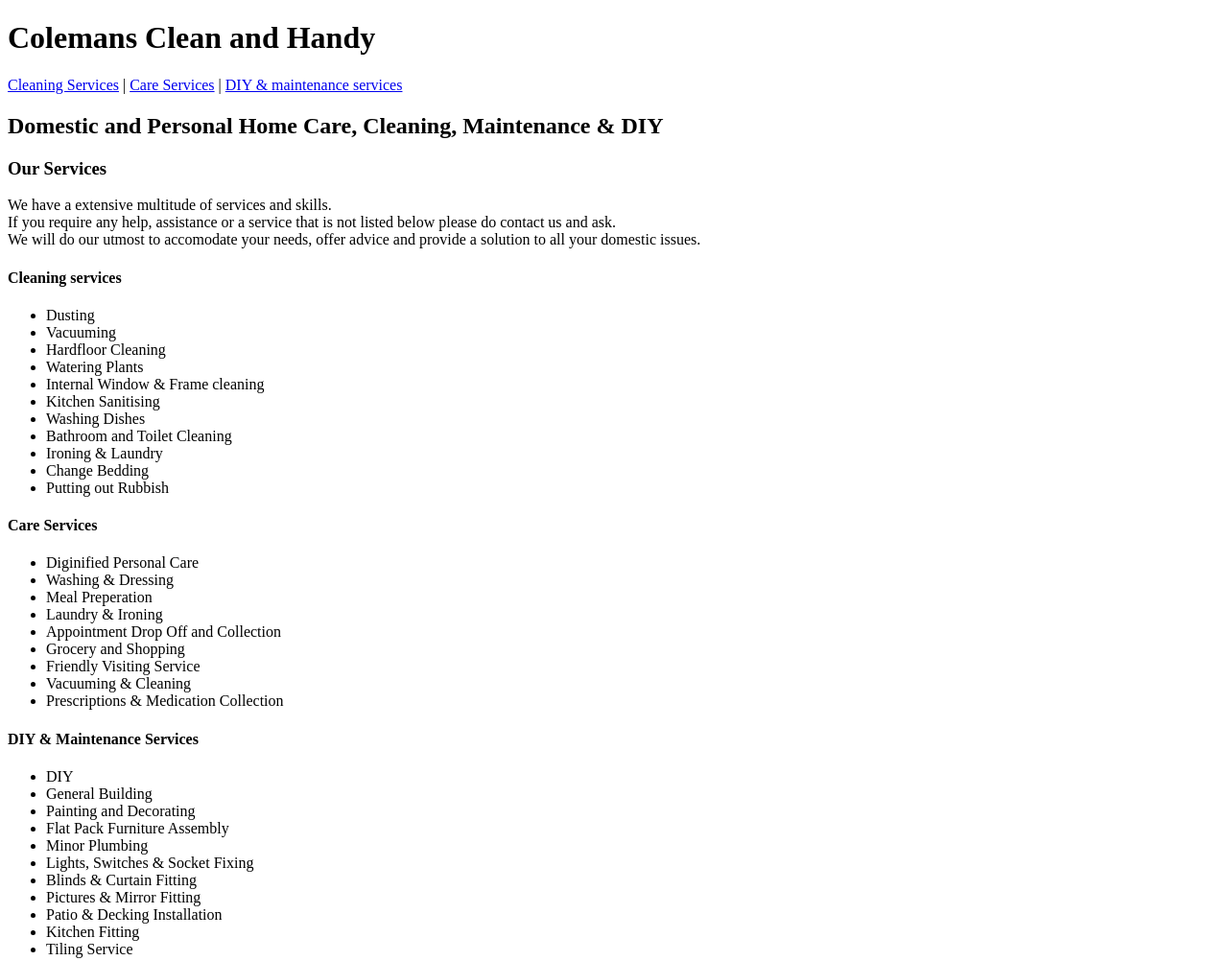
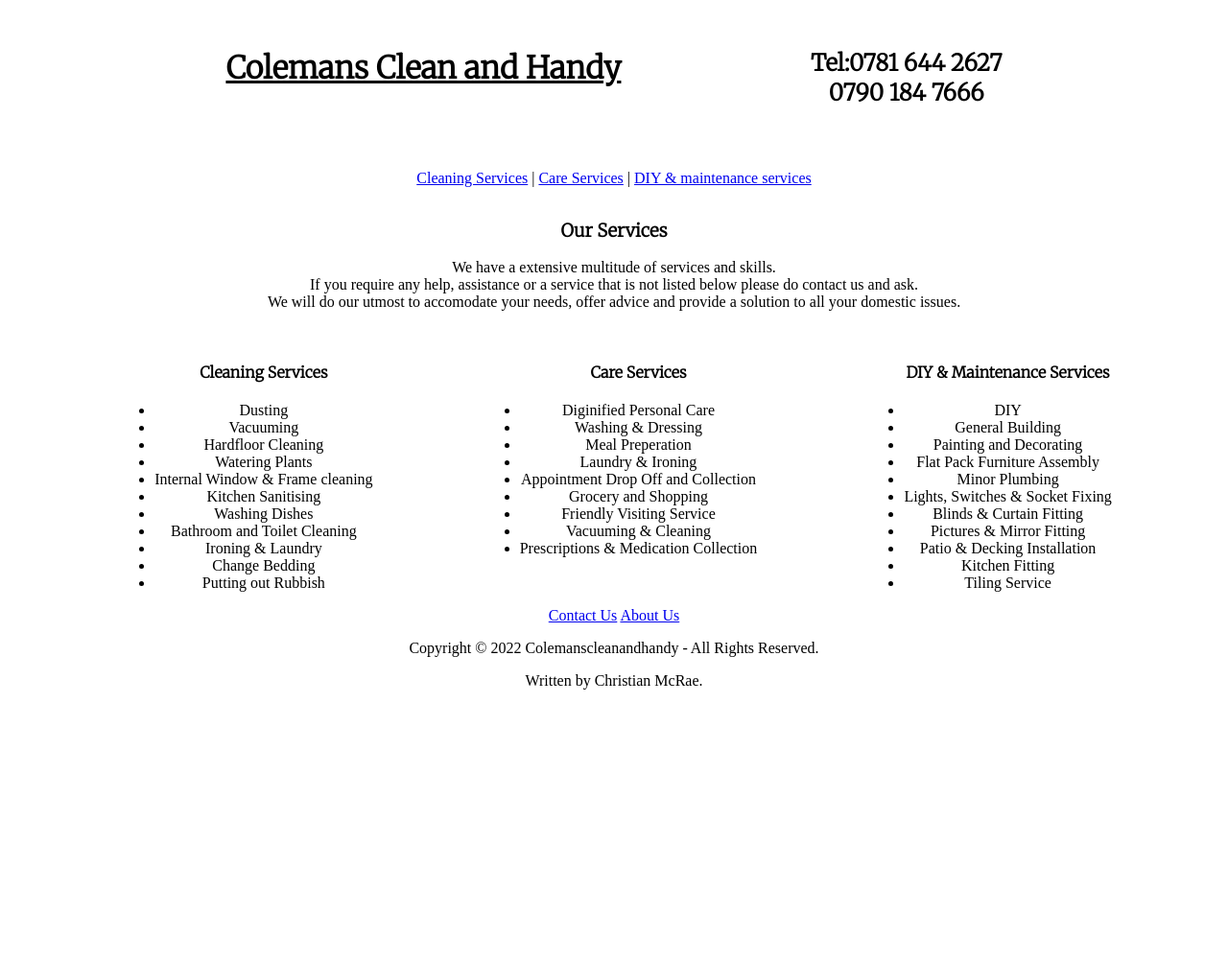
Before and after one commit to razseed/Colemans2.0, a plain HTML site: page index.html in a window 1280 px wide. Shown: the top 1002 px of the page at 96% size. After the commit the page ends 800 px from the top, so only its background shows below. Drawn offline with Linux system fonts and the light colour scheme.

Commit message:
minor css added and additional detail added to markup language.

```diff
--- a/index.html
+++ b/index.html
@@ -4,10 +4,17 @@
     <meta charset="UTF-8">
     <meta http-equiv="X-UA-Compatible" content="IE=edge">
     <meta name="viewport" content="width=device-width, initial-scale=1.0">
+    <link rel="stylesheet" type="text/css" href="styles.css">
+    <!--Written and published by Christian McRae.
+    ChristianMcRae@hotmail.com
+    www.github.com/razseed
+    All rights reserved.
+    -->
     <title>Coleman's Clean and Handy</title>
 </head>
 <header>
     <h1>Colemans Clean and Handy</h1>
+    <h2>Tel:0781 644 2627 <br>0790 184 7666</h2>
 </header>
 <nav>
     <!-- Navigate towards the services listed below and the contact us section-->
@@ -15,15 +22,15 @@
 </nav>
 <body>
     <section class="introduction">
-    <h2>Domestic and Personal Home Care, Cleaning, Maintenance & DIY</h2>
+    <!--<h2>Domestic and Personal Home Care, Cleaning, Maintenance & DIY</h2>-->
     <h3>Our Services</h3>
     <p>We have a extensive multitude of services and skills.<br>
        If you require any help, assistance or a service that is not listed below please do contact us and ask. <br>
        We will do our utmost to accomodate your needs, offer advice and provide a solution to all your domestic issues.</p>
     </section>
 <article>
-    <h4 id="cleaningservices"><p>Cleaning services</p></h4>
-    <ul>
+    <ul><h4 id="cleaningservices"><p>Cleaning Services</p></h4>
+
         <li>Dusting</li>
         <li>Vacuuming</li>
         <li>Hardfloor Cleaning</li>
@@ -37,8 +44,8 @@
         <li>Putting out Rubbish</li>
     </ul>
 
-    <h4 id="careservices">Care Services</h4>
-    <ul>
+    <ul><h4 id="careservices">Care Services</h4>
+
         <li>Diginified Personal Care</li>
         <li>Washing & Dressing</li>
         <li>Meal Preperation</li>
@@ -50,8 +57,8 @@
         <li>Prescriptions & Medication Collection</li>
     </ul>
 
-    <h4 id="diy">DIY & Maintenance Services</h4>
-    <ul>
+    <ul><h4 id="diy">DIY & Maintenance Services</h4>
+
         <li>DIY</li>
         <li>General Building</li>
         <li>Painting and Decorating</li>
@@ -70,6 +77,7 @@
 <footer>
     <a href="Contact us">Contact Us</a>
     <a href="About Us">About Us</a><!--Make link to about us (copy paste from presenty site)-->
-
+    <p>Copyright &copy; 2022 Colemanscleanandhandy - All Rights Reserved. </p>
+    <p>Written by Christian McRae. </p>
 </footer>
 </html>
--- /dev/null
+++ b/styles.css
@@ -0,0 +1,28 @@
+@import url('https://fonts.googleapis.com/css2?family=Merriweather:wght@300&display=swap');
+h1,h2,h3,h4 {
+   font-family: 'Merriweather', serif, sans-serif;
+}
+h1,h2,h3 {
+    text-align: center;
+}
+h1 {
+    text-decoration: underline;
+}
+nav {
+    text-align: center;
+    padding:15px;
+    margin:15px;
+}
+header{
+    display:flex;
+    justify-content: space-evenly;
+    padding:15px;
+    margin:15px;
+}
+body {
+    text-align: center;
+}
+article {
+    display:flex;
+    justify-content:space-evenly;
+}
```
Also changed, not shown: Images/care.jpeg (added), Images/cleaning.jpeg (added), Images/decking.jpeg (added), Images/furniturebuild.png (added).
